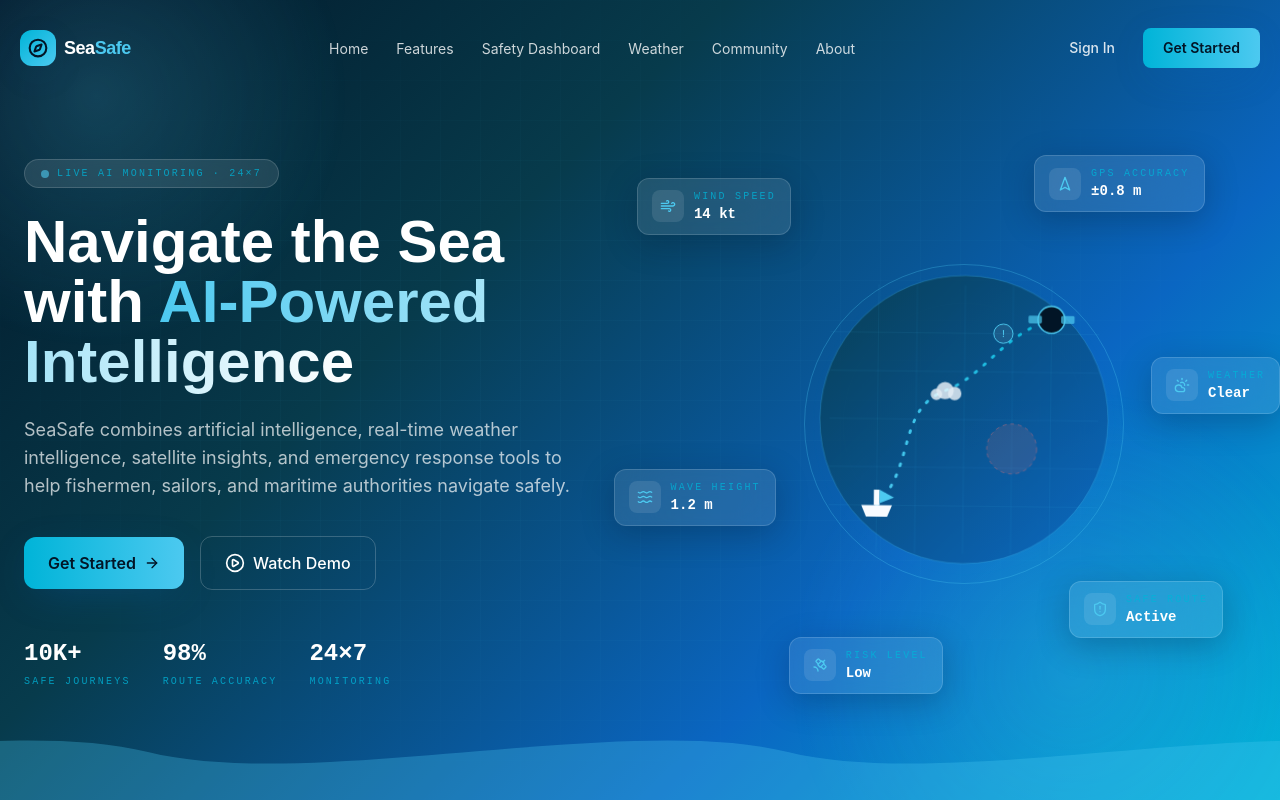
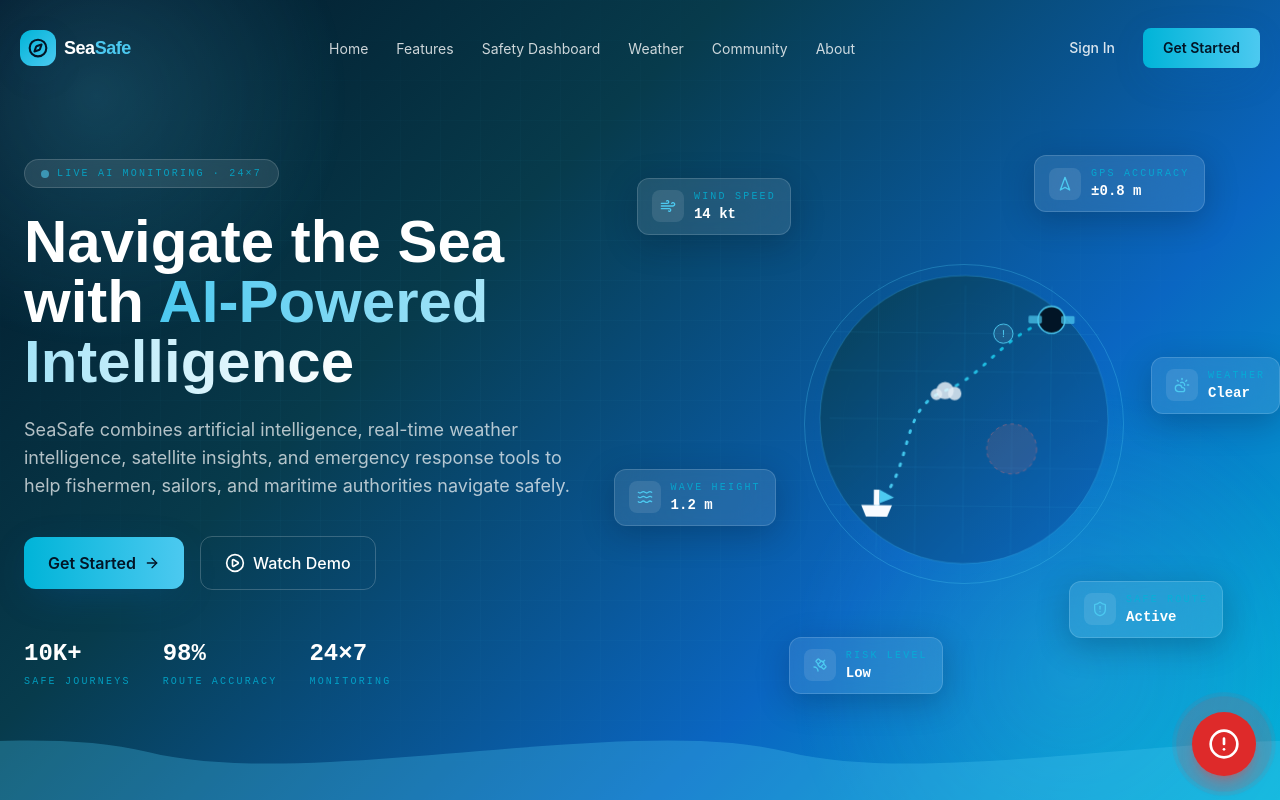
Before and after one commit to Kotisuresh-123/Sea_safe, a React (Vite) app in the folder seasafe-app/: page / in a window 1280 px wide. Shown: the top 800 px of the page. Built offline with nearby package versions, Linux system fonts and the light colour scheme.

Commit message:
feat: add SOS button to home page

```diff
--- a/seasafe-app/src/pages/Home.jsx
+++ b/seasafe-app/src/pages/Home.jsx
@@ -10,6 +10,7 @@
 import Testimonials from "../components/Testimonials/Testimonials.jsx";
 import CTA from "../components/CTA/CTA.jsx";
 import Footer from "../components/Footer/Footer.jsx";
+import SOSButton from "../components/SOS/SOSButton.jsx";
 
 export default function Home() {
   return (
@@ -28,6 +29,7 @@
         <CTA />
       </main>
       <Footer />
+      <SOSButton />
     </div>
   );
 }
```
